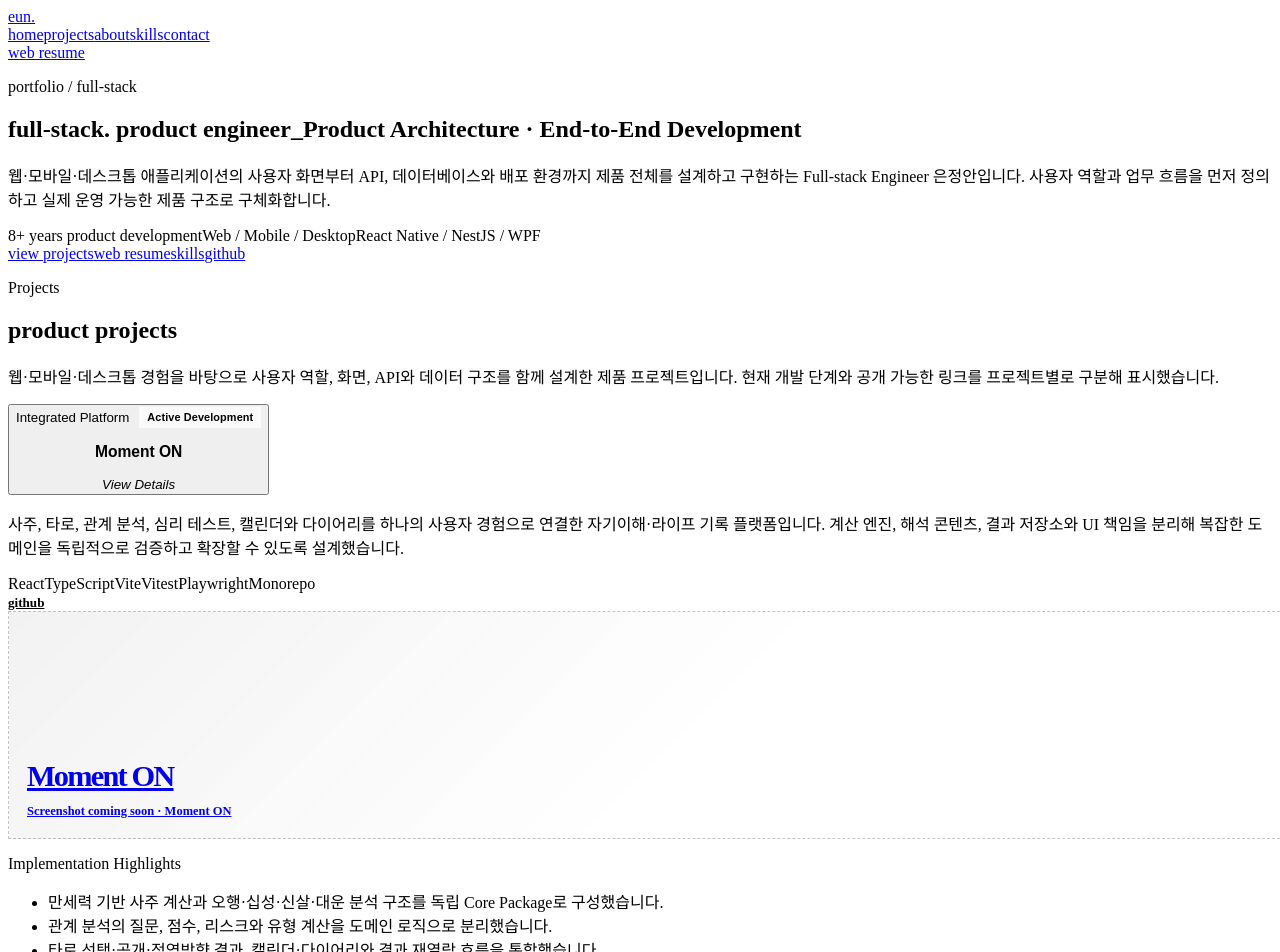
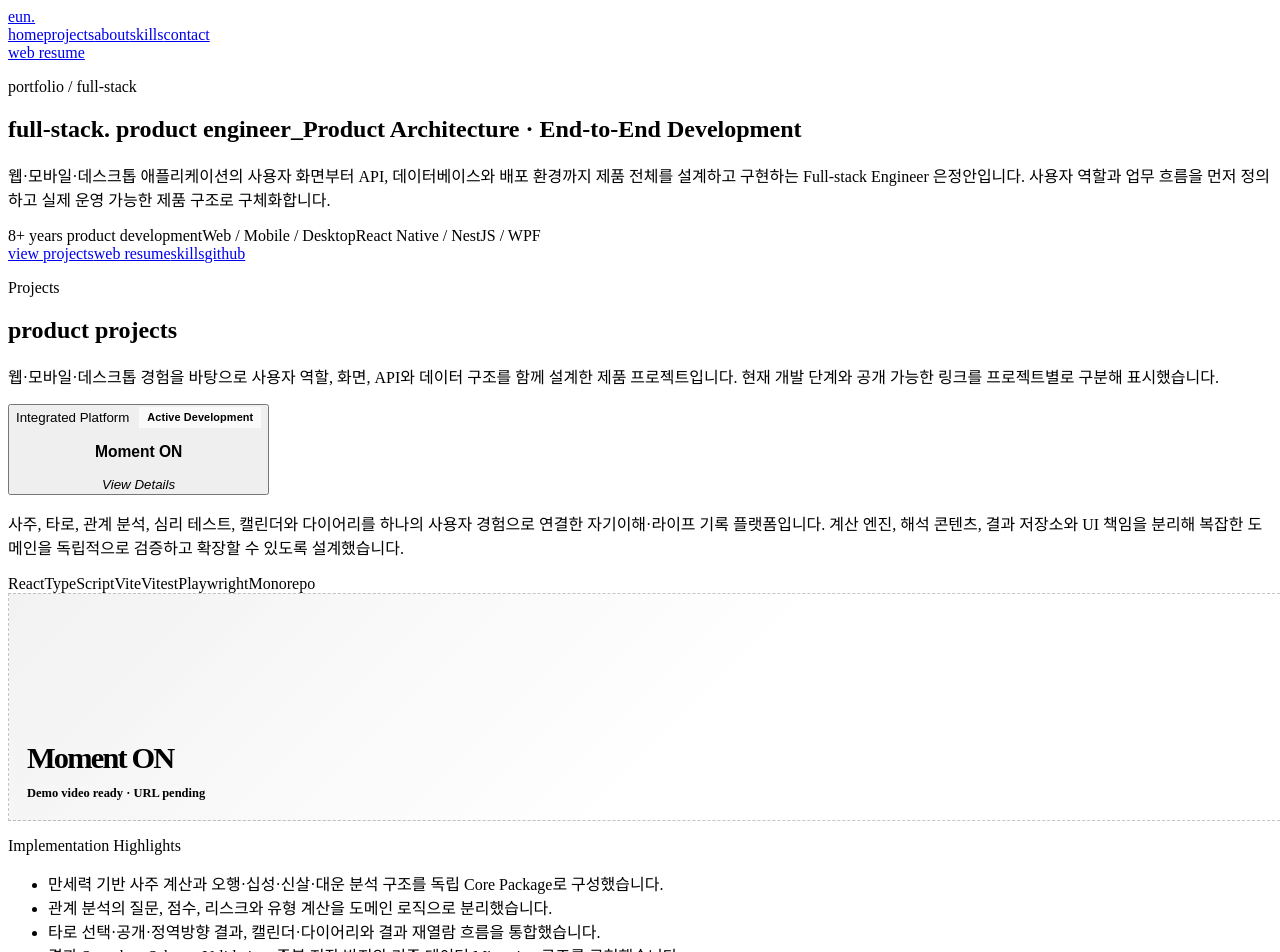
Before and after one commit to coffee-and/eun-portfolio, a React (Vite) app: page / in a window 1280 px wide. Shown: the top 952 px of the page. Built offline with nearby package versions, Linux system fonts and the light colour scheme; the HTML template or start-up script is replaced by a standard one.

Commit message:
Hide Moment ON repository link

```diff
--- a/src/data/projects.ts
+++ b/src/data/projects.ts
@@ -36,14 +36,7 @@
       "타로 선택·공개·정역방향 결과, 캘린더·다이어리와 결과 재열람 흐름을 통합했습니다.",
       "결과 Snapshot, Schema Validation, 중복 저장 방지와 기존 데이터 Migration 구조를 구현했습니다.",
     ],
-    links: [
-      {
-        label: "GitHub",
-        href: "https://github.com/coffee-and/moment-on",
-        type: "github",
-      },
-    ],
-    previewLabel: "Screenshot coming soon · Moment ON",
+    previewLabel: "Demo video ready · URL pending",
   },
   {
     id: "local-job-match",
```
